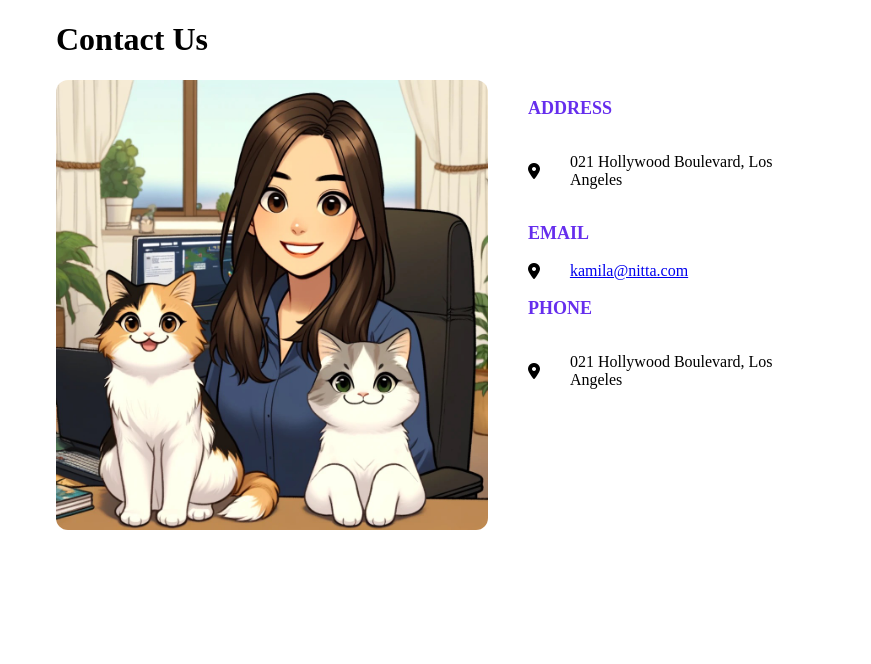
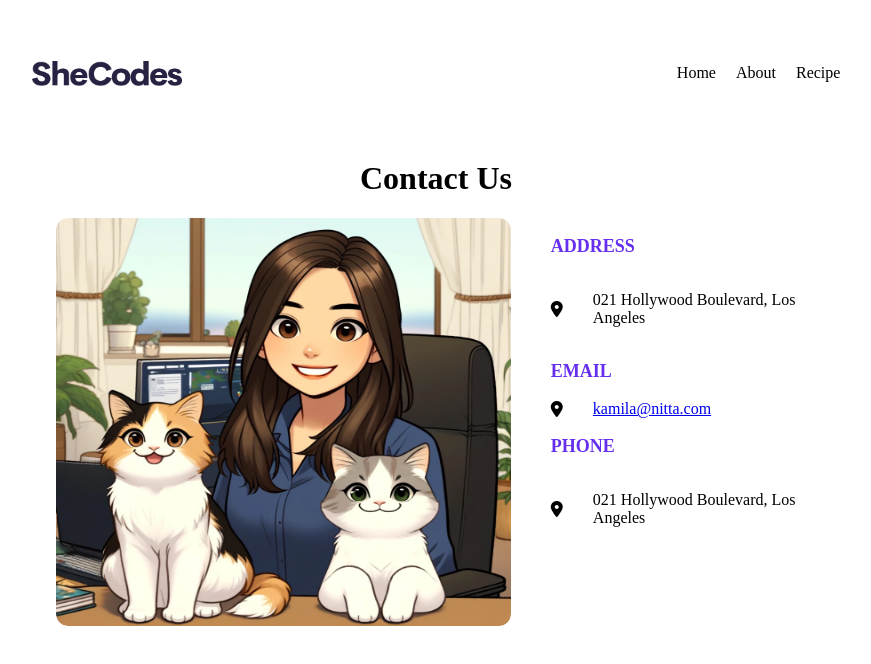
Before and after one commit to kamilanitta/responsive-project-week4, a plain HTML site: page contact/contact.html in a window 1280 px wide. Shown: the whole page, without its empty margins (204-1075 px from the left). Drawn offline with Linux system fonts and the light colour scheme.

```diff
--- a/contact/index.html
+++ b/contact/contact.html
@@ -10,6 +10,10 @@
       rel="stylesheet"
       href="./contact.css"
     />
+    <link
+      rel="stylesheet"
+      href="../styles.css"
+    />
     <script
       src="https://kit.fontawesome.com/cc9a2196dc.js"
       crossorigin="anonymous"
@@ -17,6 +21,18 @@
     <title>Contact Us</title>
   </head>
   <body>
+    <nav class="nav-container">
+      <img
+        src="../assets/She Codes.png"
+        alt="she codes logo"
+        class="logo"
+      />
+      <ol class="nav-list">
+        <li><a href="../index.html">Home</a></li>
+        <li><a href="../about/about.html">About</a></li>
+        <li><a href="./recipe/recipe.html">Recipe</a></li>
+      </ol>
+    </nav>
     <div class="page-container">
       <h1>Contact Us</h1>
       <div class="info-container">
```
Also changed, not shown: about/about.html (+1 -2 lines), index.html (+1 -2 lines), recipe/recipe.html (+1 -2 lines).
